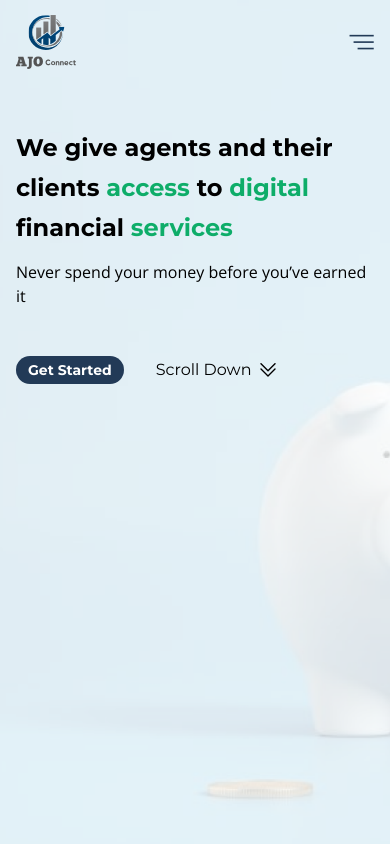
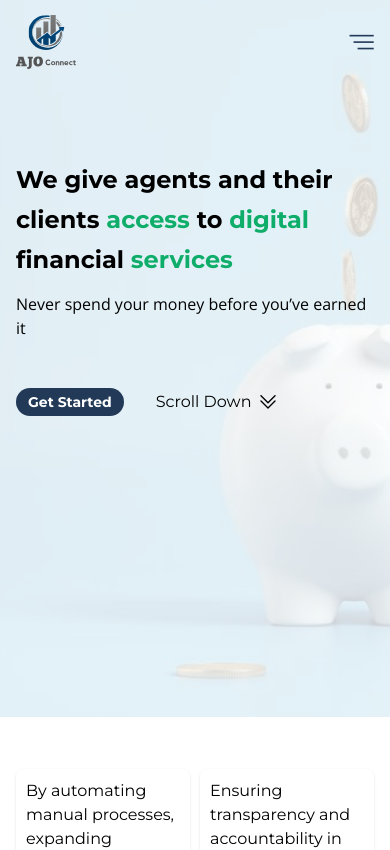
Before and after one commit to CodeBstack/swidex-website, a Next.js app: page / in a window 390 px wide. Shown: the top 850 px of the page. Built offline with nearby package versions, Linux system fonts and the light colour scheme.

Commit message:
fix: design

```diff
--- a/src/pages/scenes/HeroSection.jsx
+++ b/src/pages/scenes/HeroSection.jsx
@@ -12,11 +12,11 @@ const HeroSection = () => {
     return (
         <>
             {/* SHOWS ONLY ON SCREENS LOWER THAN 1280PX */}
-            <main className="h[85vh] min-h-screen bg-header-bg bg-cover bg-no-repeat px-4 sm:px-6 md:px-10 xl:px-[100px] pb-10 md:pb-20 xl:hidden">
+            <main className="h-[85vh] md:min-h-screen bg-header-bg bg-cover bg-no-repeat px-4 sm:px-6 md:px-10 xl:px-[100px] pb-10 md:pb-20 xl:hidden">
 
 
                 <div className="flex flex-col justify-center lg:items-center pt-32 pb-20 lg:flex-row">
-                    <div className="text pt8 flex-1">
+                    <div className="text self-center pt-8 flex-1">
                         <h2 className="font-bold text-2xl sm:text-[48px] leading-[40px] sm:leading-[56px] lgtext-[54px] text-black w-full max-w-[687px]">
                             We give agents and their clients {" "}
                             <span className="text-positive">access</span>  {" "}
```
